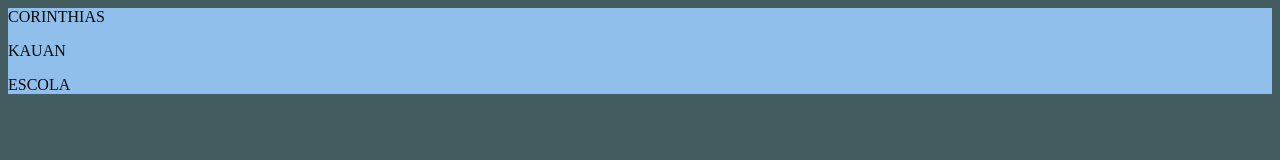
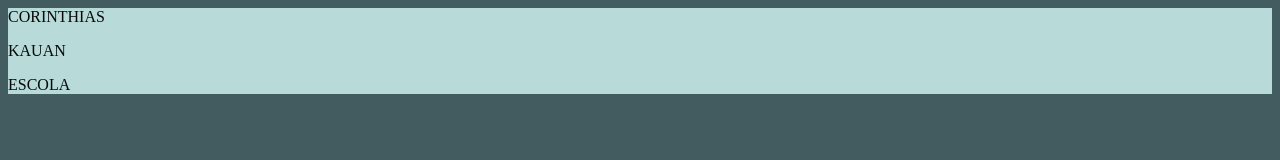
Before and after one commit to kauazinho15/meu-primeiro-repositorio, a plain HTML site: page index.html in a window 1280 px wide. Drawn offline with Linux system fonts and the light colour scheme.

Commit message:
uhyig697

```diff
--- a/style.css
+++ b/style.css
@@ -1,5 +1,5 @@
 header {
-    background-color: rgb(145, 191, 235);
+    background-color: rgb(184, 219, 218);
 
 }
 
```
